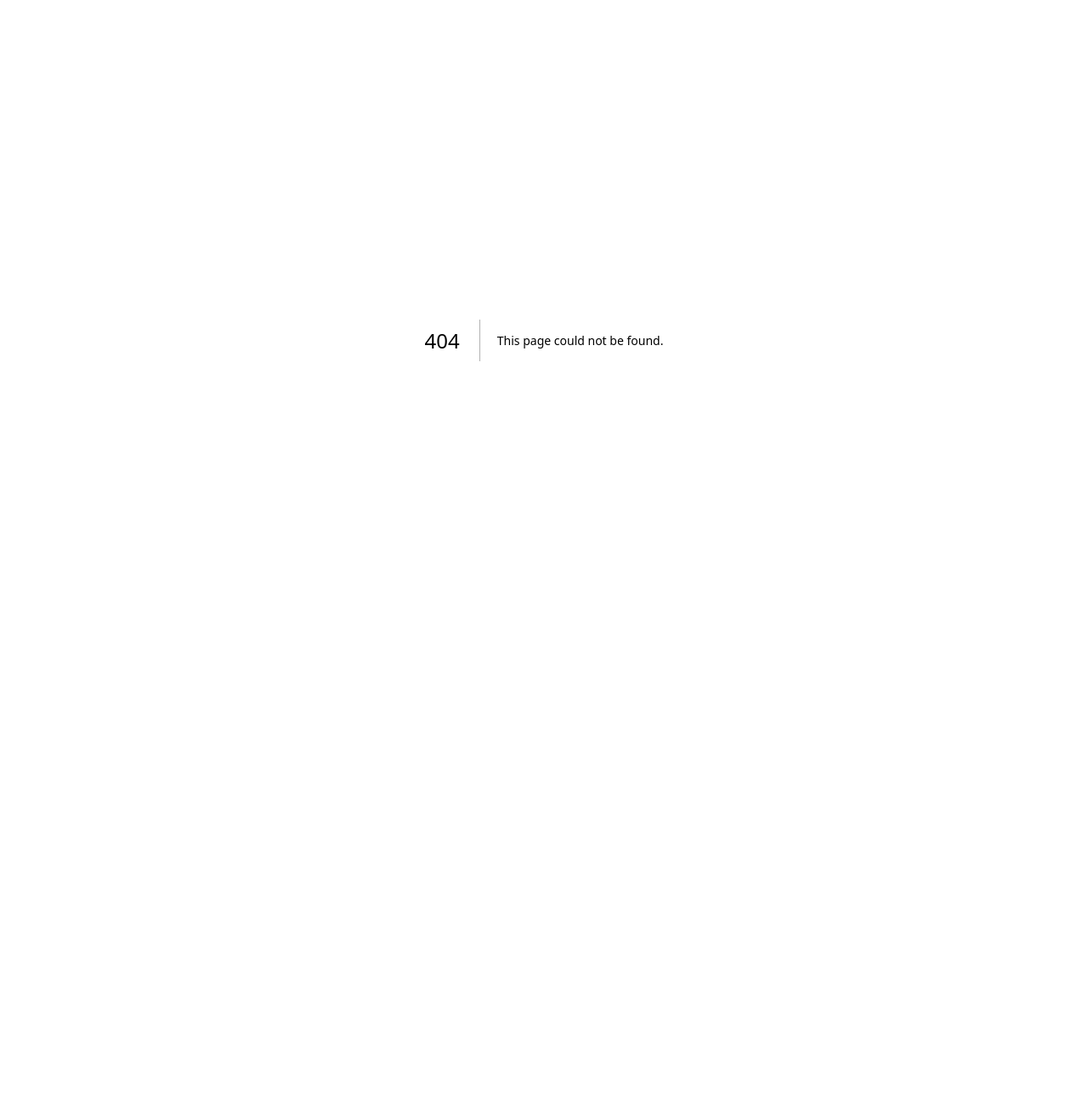
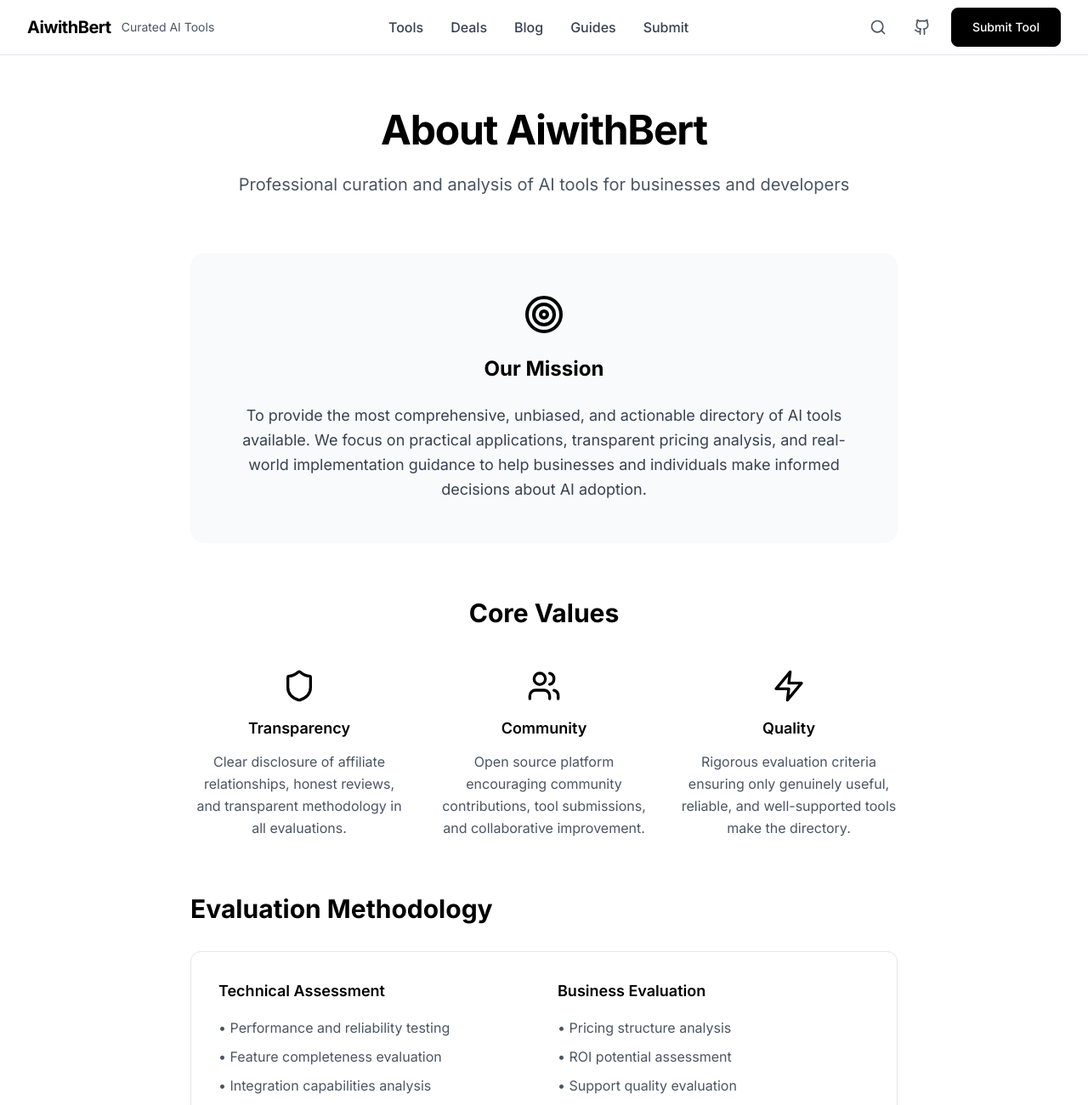
Before and after one commit to bertus37987/ai-tools-directory, a Next.js app: page /about in a window 1280 px wide. Before the commit this address had no page. Shown: the top 1300 px of the page at 85% size. Before the commit the page ends 800 px from the top, so only its background shows below. Built offline with nearby package versions, Linux system fonts and the light colour scheme.

Commit message:
feat: update tools data with real logo URLs and enhanced descriptions

```diff
--- /dev/null
+++ b/src/app/about/page.tsx
@@ -0,0 +1,117 @@
+'use client'
+
+import Header from '@/components/Header'
+import { Target, Users, Shield, Zap } from 'lucide-react'
+
+export default function AboutPage() {
+  return (
+    <div className="min-h-screen bg-white">
+      <Header />
+
+      <main className="max-w-4xl mx-auto px-4 sm:px-6 lg:px-8 py-16">
+        {/* Header */}
+        <div className="text-center mb-16">
+          <h1 className="text-4xl md:text-5xl font-bold text-black mb-6 tracking-tight">
+            About AiwithBert
+          </h1>
+          <p className="text-xl text-gray-600 leading-relaxed">
+            Professional curation and analysis of AI tools for businesses and developers
+          </p>
+        </div>
+
+        {/* Mission */}
+        <section className="mb-16">
+          <div className="bg-gray-50 rounded-2xl p-12 text-center">
+            <Target className="h-12 w-12 text-black mx-auto mb-6" />
+            <h2 className="text-2xl font-bold text-black mb-6">Our Mission</h2>
+            <p className="text-gray-700 text-lg leading-relaxed max-w-3xl mx-auto">
+              To provide the most comprehensive, unbiased, and actionable directory of AI tools available.
+              We focus on practical applications, transparent pricing analysis, and real-world implementation guidance
+              to help businesses and individuals make informed decisions about AI adoption.
+            </p>
+          </div>
+        </section>
+
+        {/* Values */}
+        <section className="mb-16">
+          <h2 className="text-3xl font-bold text-black mb-12 text-center">Core Values</h2>
+          <div className="grid md:grid-cols-3 gap-8">
+            <div className="text-center">
+              <Shield className="h-10 w-10 text-black mx-auto mb-4" />
+              <h3 className="text-lg font-semibold text-black mb-3">Transparency</h3>
+              <p className="text-gray-600 leading-relaxed">
+                Clear disclosure of affiliate relationships, honest reviews, and transparent methodology in all evaluations.
+              </p>
+            </div>
+
+            <div className="text-center">
+              <Users className="h-10 w-10 text-black mx-auto mb-4" />
+              <h3 className="text-lg font-semibold text-black mb-3">Community</h3>
+              <p className="text-gray-600 leading-relaxed">
+                Open source platform encouraging community contributions, tool submissions, and collaborative improvement.
+              </p>
+            </div>
+
+            <div className="text-center">
+              <Zap className="h-10 w-10 text-black mx-auto mb-4" />
+              <h3 className="text-lg font-semibold text-black mb-3">Quality</h3>
+              <p className="text-gray-600 leading-relaxed">
+                Rigorous evaluation criteria ensuring only genuinely useful, reliable, and well-supported tools make the directory.
+              </p>
+            </div>
+          </div>
+        </section>
+
+        {/* Methodology */}
+        <section className="mb-16">
+          <h2 className="text-3xl font-bold text-black mb-8">Evaluation Methodology</h2>
+          <div className="bg-white border border-gray-200 rounded-xl p-8">
+            <div className="grid md:grid-cols-2 gap-8">
+              <div>
+                <h3 className="text-lg font-semibold text-black mb-4">Technical Assessment</h3>
+                <ul className="space-y-2 text-gray-600">
+                  <li>• Performance and reliability testing</li>
+                  <li>• Feature completeness evaluation</li>
+                  <li>• Integration capabilities analysis</li>
+                  <li>• Security and privacy review</li>
+                </ul>
+              </div>
+
+              <div>
+                <h3 className="text-lg font-semibold text-black mb-4">Business Evaluation</h3>
+                <ul className="space-y-2 text-gray-600">
+                  <li>• Pricing structure analysis</li>
+                  <li>• ROI potential assessment</li>
+                  <li>• Support quality evaluation</li>
+                  <li>• Market positioning review</li>
+                </ul>
+              </div>
+            </div>
+          </div>
+        </section>
+
+        {/* Contact */}
+        <section className="bg-black text-white rounded-2xl p-12 text-center">
+          <h2 className="text-3xl font-bold mb-6">Get in Touch</h2>
+          <p className="text-gray-300 mb-8 text-lg leading-relaxed">
+            Questions about AI tools? Need custom recommendations? Want to discuss partnerships?
+          </p>
+          <div className="flex flex-col sm:flex-row gap-4 justify-center">
+            <a
+              href="https://github.com/bertus37987/ai-tools-directory/issues/new?assignees=&labels=question&title=Question+or+Feedback"
+              className="bg-white text-black px-6 py-3 rounded-lg font-medium hover:bg-gray-100 transition-colors"
+            >
+              Ask a Question
+            </a>
+            <a
+              href="https://github.com/bertus37987/ai-tools-directory/issues/new?assignees=&labels=partnership&title=Partnership+Inquiry"
+              className="border border-white text-white px-6 py-3 rounded-lg font-medium hover:bg-white hover:text-black transition-colors"
+            >
+              Partnership Inquiry
+            </a>
+          </div>
+        </section>
+      </main>
+    </div>
+  )
+}
```
Also changed, not shown: data/tools.json (+54 -54 lines).
